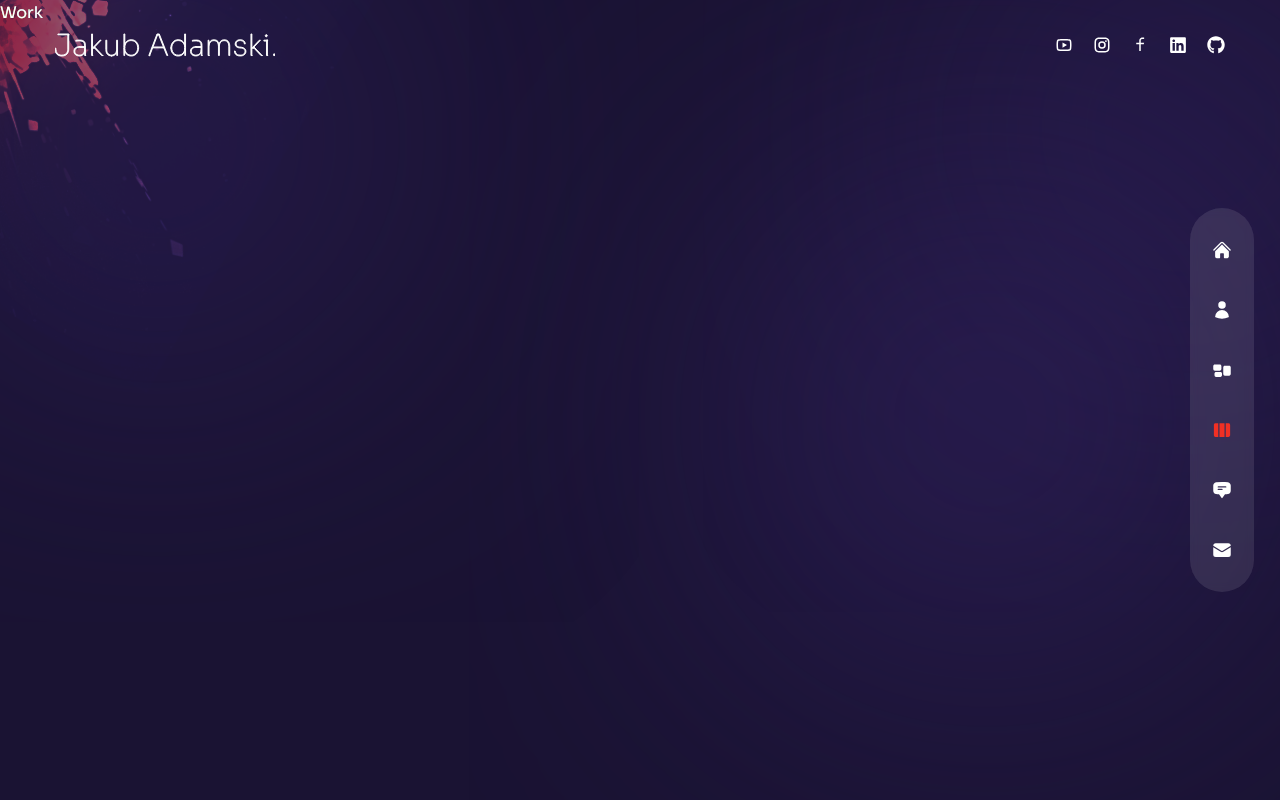
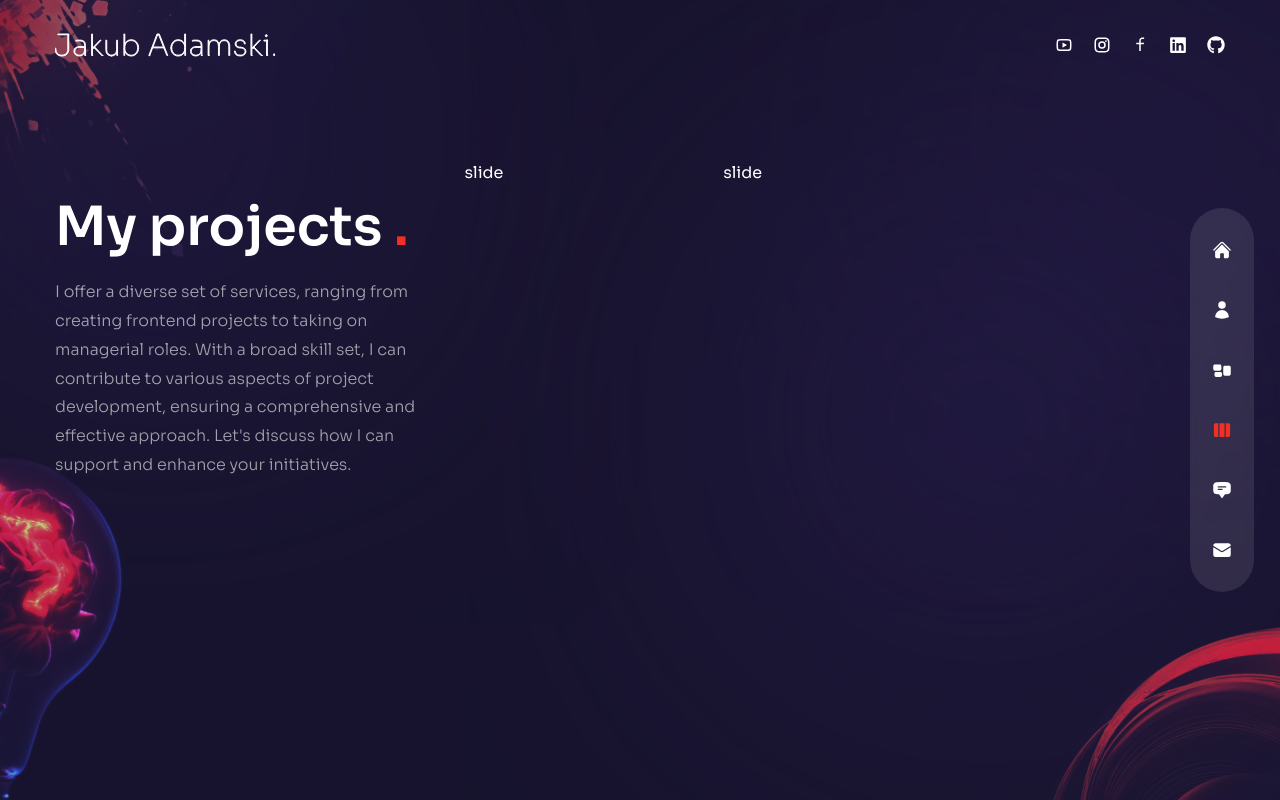
Before and after one commit to AdamskiJakub/portfolio, a Next.js app: page /work in a window 1280 px wide. Built offline with nearby package versions, Linux system fonts and the light colour scheme.

Commit message:
Finishing Services and working on Work slider

```diff
--- a/components/ServiceSlider.js
+++ b/components/ServiceSlider.js
@@ -41,12 +41,14 @@ const ServiceSlider = () => {
              transition-all duration-300"
             >
               <div className="text-4xl text-accent mb-4">{item.icon}</div>
-              <div>
-                <div>{item.title}</div>
-                <p>{item.description}</p>
+              <div className="mb-8">
+                <div className="mb-2 text-lg">{item.title}</div>
+                <p className="max-w-[350px] leading-normal">
+                  {item.description}
+                </p>
               </div>
               <div className="text-3xl">
-                <RxArrowTopRight />
+                <RxArrowTopRight className="group-hover:rotate-45 group-hover:text-accent transition-all duration-300" />
               </div>
             </div>
           </SwiperSlide>
--- a/components/WorkSlider.js
+++ b/components/WorkSlider.js
@@ -1,5 +1,41 @@
+// swiper react components
+import { Swiper, SwiperSlide } from "swiper/react";
+
+//swiper styles
+import "swiper/css";
+import "swiper/css/free-mode";
+import "swiper/css/pagination";
+
+import { workSlides } from "../pages/about-constants/AboutConstants";
+
+// swiper modules
+import { Pagination } from "swiper";
+
 const WorkSlider = () => {
-  return <div>Work Slider</div>;
+  return (
+    <Swiper
+      breakpoints={{
+        320: {
+          slidesPerView: 1,
+          spaceBetween: 15,
+        },
+        640: {
+          slidesPerView: 3,
+          spaceBetween: 15,
+        },
+      }}
+      FreeMode={true}
+      pagination={{
+        clickable: true,
+      }}
+      modules={[Pagination]}
+      className="h-[280px] sm:h-[480px]"
+    >
+      {workSlides.slides.map((slide, index) => {
+        return <SwiperSlide key={index}>slide</SwiperSlide>;
+      })}
+    </Swiper>
+  );
 };
 
 export default WorkSlider;
--- a/components/constants/index.js
+++ b/components/constants/index.js
@@ -50,50 +50,3 @@ export const testimonialData = [
       "Lorem ipsum dolor sit amet consectetur adipisicing elit. Cum expedita odit beatae, cupiditate saepe quam officia aut placeat quas neque!",
   },
 ];
-
-//WorkSlider data
-
-export const workSlides = {
-  slides: [
-    {
-      images: [
-        {
-          title: "title",
-          path: "/thumb1.jpg",
-        },
-        {
-          title: "title",
-          path: "/thumb2.jpg",
-        },
-        {
-          title: "title",
-          path: "/thumb3.jpg",
-        },
-        {
-          title: "title",
-          path: "/thumb4.jpg",
-        },
-      ],
-    },
-    {
-      images: [
-        {
-          title: "title",
-          path: "/thumb4.jpg",
-        },
-        {
-          title: "title",
-          path: "/thumb1.jpg",
-        },
-        {
-          title: "title",
-          path: "/thumb2.jpg",
-        },
-        {
-          title: "title",
-          path: "/thumb3.jpg",
-        },
-      ],
-    },
-  ],
-};
--- a/pages/about-constants/AboutConstants.js
+++ b/pages/about-constants/AboutConstants.js
@@ -7,12 +7,7 @@ import {
   FaFigma,
 } from "react-icons/fa";
 
-import {
-  SiNextdotjs,
-  SiFramer,
-  SiAdobexd,
-  SiAdobephotoshop,
-} from "react-icons/si";
+import { SiNextdotjs, SiFramer } from "react-icons/si";
 
 //Services icons
 
@@ -126,67 +121,127 @@ export const aboutData = [
 export const serviceData = [
   {
     icon: <RxCrop />,
-    title: "Managment",
-    description: "Lorem ipsum dolor sit amet, consectetur adipiscing elit.",
+    title: "Management",
+    description:
+      "Managing projects and schedules, coordinating teams for effective goal achievement.",
   },
   {
     icon: <RxDesktop />,
     title: "Development",
-    description: "Lorem ipsum dolor sit amet, consectetur adipiscing elit.",
+    description:
+      "Crafting innovative solutions and bringing ideas to life through development processes.",
   },
   {
     icon: <RxReader />,
     title: "Copywriting",
-    description: "Lorem ipsum dolor sit amet, consectetur adipiscing elit.",
+    description:
+      "Creating compelling and engaging written content to captivate audiences.",
   },
   {
     icon: <RxRocket />,
     title: "SEO",
-    description: "Lorem ipsum dolor sit amet, consectetur adipiscing elit.",
+    description:
+      "Optimizing online content to improve search engine visibility and drive organic traffic.",
   },
   {
     icon: <RiTeamLine />,
     title: "Team Collaboration",
-    description: "Lorem ipsum dolor sit amet, consectetur adipiscing elit.",
+    description:
+      "Fostering teamwork, managing projects, and coordinating teams for effective collaboration.",
   },
   {
     icon: <RiCustomerService2Line />,
     title: "Client Communication",
-    description: "Lorem ipsum dolor sit amet, consectetur adipiscing elit.",
+    description:
+      "Building strong client relationships, understanding and interpreting client requirements.",
   },
   {
     icon: <RiBarChart2Line />,
     title: "Strategic Planning",
-    description: "Lorem ipsum dolor sit amet, consectetur adipiscing elit.",
+    description:
+      "Strategically planning and executing projects, identifying and managing risks, optimizing project processes.",
   },
   {
     icon: <RiCopperDiamondLine />,
     title: "Production Oversight",
-    description: "Lorem ipsum dolor sit amet, consectetur adipiscing elit.",
+    description:
+      "Overseeing production processes, ensuring quality and compliance with standards, optimizing production efficiency.",
   },
   {
     icon: <RiStackLine />,
     title: "Resource Management",
-    description: "Lorem ipsum dolor sit amet, consectetur adipiscing elit.",
+    description:
+      "Effectively managing production resources, planning and allocating resources, optimizing performance.",
   },
   {
     icon: <RiArrowGoForwardLine />,
     title: "Continuous Improvement",
-    description: "Lorem ipsum dolor sit amet, consectetur adipiscing elit.",
+    description:
+      "Implementing continuous improvement processes, analyzing production results, identifying areas for improvement.",
   },
   {
     icon: <RiLightbulbFlashLine />,
     title: "Innovation Strategist",
-    description: "Lorem ipsum dolor sit amet, consectetur adipiscing elit.",
+    description:
+      "Developing strategies for innovative solutions, integrating new technologies into production processes.",
   },
   {
     icon: <RiHandHeartLine />,
     title: "Client Relationship Management",
-    description: "Lorem ipsum dolor sit amet, consectetur adipiscing elit.",
+    description:
+      "Managing client relationships, developing long-term business partnerships.",
   },
   {
     icon: <RiSafeLine />,
     title: "Risk Management Specialist",
-    description: "Lorem ipsum dolor sit amet, consectetur adipiscing elit.",
+    description:
+      "Identifying and managing project risks, preventing and resolving potential issues.",
   },
 ];
+
+//WorkSlider data
+
+export const workSlides = {
+  slides: [
+    {
+      images: [
+        {
+          title: "title",
+          path: "/thumb1.jpg",
+        },
+        {
+          title: "title",
+          path: "/thumb2.jpg",
+        },
+        {
+          title: "title",
+          path: "/thumb3.jpg",
+        },
+        {
+          title: "title",
+          path: "/thumb4.jpg",
+        },
+      ],
+    },
+    {
+      images: [
+        {
+          title: "title",
+          path: "/thumb4.jpg",
+        },
+        {
+          title: "title",
+          path: "/thumb1.jpg",
+        },
+        {
+          title: "title",
+          path: "/thumb2.jpg",
+        },
+        {
+          title: "title",
+          path: "/thumb3.jpg",
+        },
+      ],
+    },
+  ],
+};
--- a/pages/services/index.js
+++ b/pages/services/index.js
@@ -13,18 +13,39 @@ const Services = () => {
         {/* text */}
         <div className="flex flex-col xl:flex-row gap-x-8">
           <div className="text-center flex xl:w-[30vw] flex-col lg:text-left mb-4 xl:mb-0">
-            <h2 className="h2 xl:mt-8">
+            <motion.h2
+              variants={fadeIn("up", 0.3)}
+              initial="hidden"
+              animate="show"
+              exit="hidden"
+              className="h2 xl:mt-8"
+            >
               My services <span className="text-accent">.</span>
-            </h2>
-            <p className="mb-4 max-w-[400px] mx-auto lg:mx-0">
-              Lorem ipsum Lorem ipsumLorem ipsumLorem ipsumLorem ipsumLorem
-              ipsumLorem ipsumLorem ipsumLorem ipsumLorem ipsum
-            </p>
+            </motion.h2>
+            <motion.p
+              variants={fadeIn("up", 0.4)}
+              initial="hidden"
+              animate="show"
+              exit="hidden"
+              className="mb-4 max-w-[400px] mx-auto lg:mx-0"
+            >
+              I offer a diverse set of services, ranging from creating frontend
+              projects to taking on managerial roles. With a broad skill set, I
+              can contribute to various aspects of project development, ensuring
+              a comprehensive and effective approach. Let's discuss how I can
+              support and enhance your initiatives.
+            </motion.p>
           </div>
-          <div className="w-full xl:max-w-[65%]">
+          <motion.div
+            variants={fadeIn("down", 0.5)}
+            initial="hidden"
+            animate="show"
+            exit="hidden"
+            className="w-full xl:max-w-[65%]"
+          >
             {/* slider */}
             <ServiceSlider />
-          </div>
+          </motion.div>
         </div>
       </div>
       <Bulb />
--- a/pages/work/index.js
+++ b/pages/work/index.js
@@ -1,7 +1,56 @@
-import React from "react";
+import WorkSlider from "../../components/WorkSlider";
+import Circles from "../../components/Circles";
+import Bulb from "../../components/Bulb";
+
+import { motion } from "framer-motion";
+import { fadeIn } from "../../variants";
 
 const Work = () => {
-  return <div>Work</div>;
+  return (
+    <div className="h-full bg-primary/30 py-36 flex items-center">
+      <Circles />
+      <div className="container mx-auto">
+        {/* text */}
+        <div className="flex flex-col xl:flex-row gap-x-8">
+          <div className="text-center flex xl:w-[30vw] flex-col lg:text-left mb-4 xl:mb-0">
+            <motion.h2
+              variants={fadeIn("up", 0.3)}
+              initial="hidden"
+              animate="show"
+              exit="hidden"
+              className="h2 xl:mt-8"
+            >
+              My projects <span className="text-accent">.</span>
+            </motion.h2>
+            <motion.p
+              variants={fadeIn("up", 0.4)}
+              initial="hidden"
+              animate="show"
+              exit="hidden"
+              className="mb-4 max-w-[400px] mx-auto lg:mx-0"
+            >
+              I offer a diverse set of services, ranging from creating frontend
+              projects to taking on managerial roles. With a broad skill set, I
+              can contribute to various aspects of project development, ensuring
+              a comprehensive and effective approach. Let's discuss how I can
+              support and enhance your initiatives.
+            </motion.p>
+          </div>
+          <motion.div
+            variants={fadeIn("down", 0.5)}
+            initial="hidden"
+            animate="show"
+            exit="hidden"
+            className="w-full xl:max-w-[65%]"
+          >
+            {/* slider */}
+            <WorkSlider />
+          </motion.div>
+        </div>
+      </div>
+      <Bulb />
+    </div>
+  );
 };
 
 export default Work;
```
